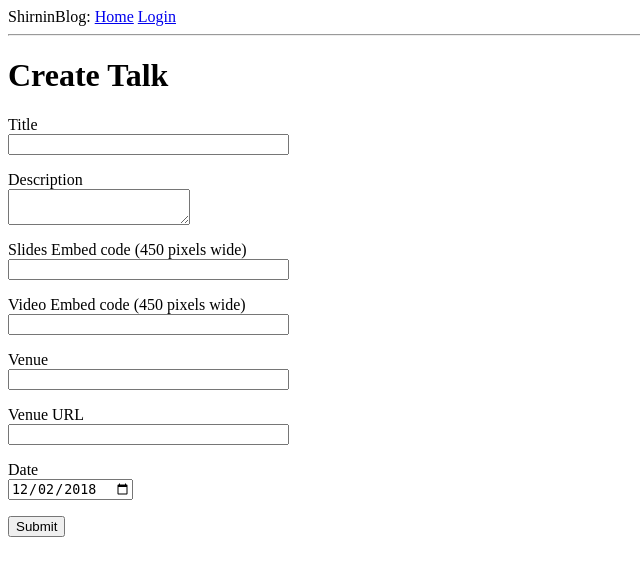
After one commit to odyssey121/blog, a Flask app: page /talks/new_talk in a window 1280 px wide. The commit adds this page. Shown: the top 576 px of the page, without its empty margins (0-640 px from the left). Run offline with Flask 2, Linux system fonts and the light colour scheme.

Commit message:
talks bp and begin

```diff
--- a/app/__init__.py
+++ b/app/__init__.py
@@ -18,8 +18,8 @@ from app.errors import bp as errors_bp
 app.register_blueprint(errors_bp)
 from app.auth import bp as auth_bp
 app.register_blueprint(auth_bp, url_prefix = '/auth')
-from app.user import bp as user_bp
-app.register_blueprint(user_bp, url_prefix = '/user')
+from app.talks import bp as talks_bp
+app.register_blueprint(talks_bp, url_prefix = '/talks')
 
 
 from app import routes, models
--- a/app/routes.py
+++ b/app/routes.py
@@ -1,9 +1,42 @@
-from app import app
-from flask import render_template
-from flask_login import login_required
+from app import app, db
+from flask import render_template, request, flash, redirect, url_for
+from flask_login import login_required, current_user
 from app.models import User
+from app.forms import EditProfileForm
+from datetime import datetime
+
+@app.before_request
+def before_request():
+	if current_user.is_authenticated:
+		current_user.last_seen = datetime.utcnow()
+		db.session.commit()
 
 @app.route('/')
 @app.route('/index')
 def index():
 	return render_template('index.html')
+
+@app.route('/user/<username>')
+@login_required
+def user(username):
+	user = User.query.filter_by(username = username).first_or_404()
+	posts = [
+	{'author':user, 'body': 'Test post #1'},
+	{'author':user, 'body': 'Test post #1'}]
+	return render_template('user/user.html', user = user, posts = posts, title = 'Profile')
+
+
+@app.route('/edit_profile', methods = ['POST', 'GET'])
+@login_required
+def edit_profile():
+	form = EditProfileForm(current_user.username)
+	if form.validate_on_submit():
+		current_user.username = form.username.data
+		current_user.about_me = form.about_me.data
+		db.session.commit()
+		flash('Your changes have been saved.')
+		return redirect(url_for('edit_profile'))
+	elif request.method == 'GET':
+		form.username.data = current_user.username
+		form.about_me.data = current_user.about_me
+	return render_template('user/edit_profile.html', form = form , title = 'Edit profile')
--- /dev/null
+++ b/app/talks/__init__.py
@@ -0,0 +1,5 @@
+from flask import Blueprint
+
+bp = Blueprint('talks', __name__)
+
+from app.talks import routes
--- /dev/null
+++ b/app/talks/forms.py
@@ -0,0 +1,14 @@
+from flask_wtf import FlaskForm
+from wtforms import StringField, SubmitField, TextAreaField, DateField
+from wtforms.validators import DataRequired, Length, URL, Optional
+
+
+class TalkForm(FlaskForm):
+	title = StringField('Title', validators = [DataRequired(), Length(min = 3, max = 140)])
+	description = TextAreaField('Description')
+	slides = StringField('Slides Embed code (450 pixels wide)')
+	video = StringField('Video Embed code (450 pixels wide)')
+	venue = StringField('Venue', validators = [DataRequired(), Length(min= 1, max = 128)])
+	venue_url = StringField('Venue URL', validators= [Optional(), Length(min = 1, max = 128), URL()])
+	date = DateField('Date')
+	submit = SubmitField('Submit')
--- /dev/null
+++ b/app/talks/routes.py
@@ -0,0 +1,28 @@
+from app import db
+from app.talks import bp
+from flask import render_template, url_for, redirect, flash
+from flask_login import current_user
+from app.talks.forms import TalkForm
+from app.models import Talk
+from datetime import datetime
+
+
+
+@bp.route('/new_talk', methods = ['GET', 'POST'])
+def new_talk():
+	form = TalkForm()
+	form.date.data = datetime.now()
+	if form.validate_on_submit():
+		talk = Talk(title = form.title.data,
+			description = form.description.data,
+			slides = form.slides.data,
+			video = form.video.data,
+			venue = form.venue.data,
+			venue_url = form.venue_url.data,
+			date = form.date.data,
+			author = current_user)
+		db.session.add(talk)
+		db.session.commit()
+		flash('The talk was added successfully.')
+		return redirect(url_for('index'))
+	return render_template('talks/new_talk.html', form = form, title = 'Create Talk')
--- a/app/templates/base.html
+++ b/app/templates/base.html
@@ -14,7 +14,7 @@
           <a href="{{url_for('auth.login')}}">Login</a>
           {% else %}
           <a href="{{url_for('auth.logout')}}">Logout</a>
-          <a href="{{url_for('user.user', username = current_user.username)}}">Profile</a>
+          <a href="{{url_for('user', username = current_user.username)}}">Profile</a>
 
           {% endif %}
 
--- /dev/null
+++ b/app/templates/talks/new_talk.html
@@ -0,0 +1,58 @@
+{% extends "base.html" %}
+
+{% block content %}
+    <h1>Create Talk</h1>
+    <form action="" method="post">
+        {{ form.hidden_tag() }}
+        <p>
+            {{ form.title.label }}<br>
+            {{ form.title(size=32) }}<br>
+            {% for error in form.title.errors %}
+            <span style="color: red;">[{{ error }}]</span>
+            {% endfor %}
+        </p>
+        <p>
+            {{ form.description.label }}<br>
+            {{ form.description(size=128) }}<br>
+            {% for error in form.description.errors %}
+            <span style="color: red;">[{{ error }}]</span>
+            {% endfor %}
+        </p>
+        <p>
+            {{ form.slides.label }}<br>
+            {{ form.slides(size=32) }}<br>
+            {% for error in form.slides.errors %}
+            <span style="color: red;">[{{ error }}]</span>
+            {% endfor %}
+        </p>
+        <p>
+            {{ form.video.label }}<br>
+            {{ form.video(size=32) }}<br>
+            {% for error in form.video.errors %}
+            <span style="color: red;">[{{ error }}]</span>
+            {% endfor %}
+        </p>
+        <p>
+            {{ form.venue.label }}<br>
+            {{ form.venue(size=32) }}<br>
+            {% for error in form.venue.errors %}
+            <span style="color: red;">[{{ error }}]</span>
+            {% endfor %}
+        </p>
+        <p>
+            {{ form.venue_url.label }}<br>
+            {{ form.venue_url(size=32) }}<br>
+            {% for error in form.venue_url.errors %}
+            <span style="color: red;">[{{ error }}]</span>
+            {% endfor %}
+        </p>
+        <p>
+            {{ form.date.label }}<br>
+            {{ form.date(size=32) }}<br>
+            {% for error in form.date.errors %}
+            <span style="color: red;">[{{ error }}]</span>
+            {% endfor %}
+        </p>
+        <p>{{ form.submit() }}</p>
+    </form>
+{% endblock %}
--- a/app/templates/user/user.html
+++ b/app/templates/user/user.html
@@ -7,7 +7,7 @@
             <td><h1>User: {{ user.username }}</h1>
             {% if user.about_me %}<p>{{ user.about_me }}</p>{% endif %}
             {% if user.last_seen %}<p>Last seen on: {{ user.last_seen }}</p>{% endif %}
-            <p>{% if user == current_user %}<a href="{{url_for('user.edit_profile')}}">Edit your profile</a>{% endif %}</p></td>
+            <p>{% if user == current_user %}<a href="{{url_for('edit_profile')}}">Edit your profile</a>{% endif %}</p></td>
         </tr>
     </table>
     <hr>
--- a/app/user/__init__.py
+++ /dev/null
@@ -1,5 +0,0 @@
-from flask import Blueprint
-
-bp = Blueprint('user', __name__)
-
-from app.user import routes
```
Also changed, not shown: app/forms.py (renamed from app/user/forms.py, +12 -2 lines), app/models.py (+13 -2 lines), app/user/routes.py (deleted, +0 -30 lines), requirements.txt (added, +18 -0 lines).
